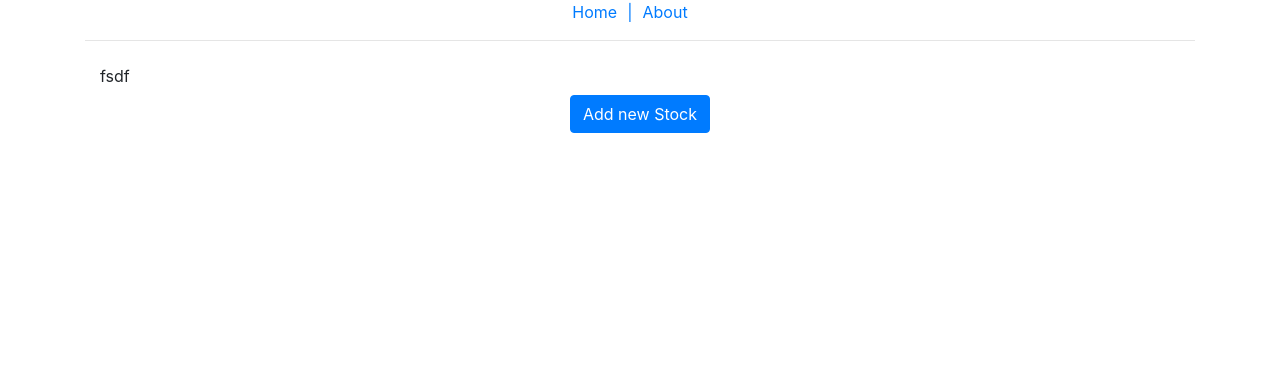
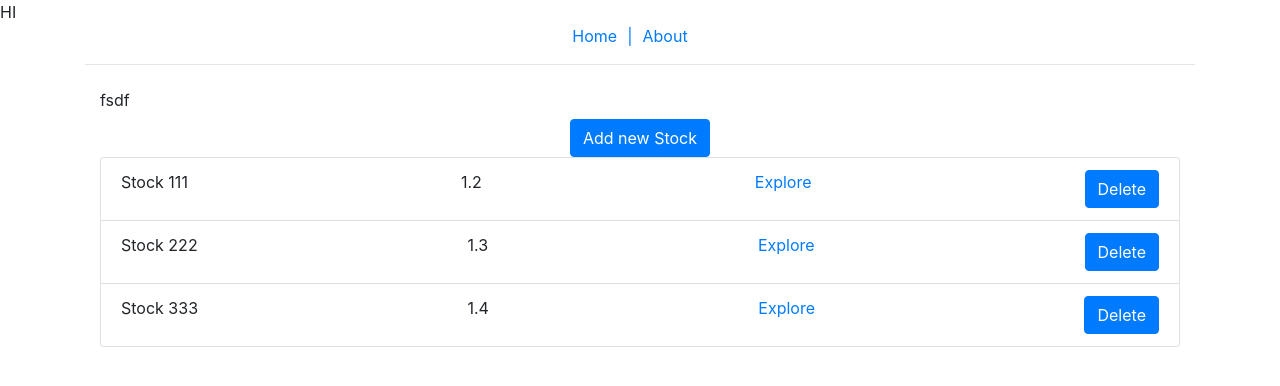
Before and after one commit to AmirSasson/my-react, a React (Create React App) app: page / in a window 1280 px wide. Shown: the top 386 px of the page. Built offline with nearby package versions, Linux system fonts and the light colour scheme.

Commit message:
add provider

```diff
--- a/src/App.tsx
+++ b/src/App.tsx
@@ -12,8 +12,9 @@ import "./App.scss";
 import logo from "./logo.svg";
 import { IStock, IStocksListModel } from "./models";
 import { StockExplorer } from "./StockExplorer";
-import { StocksListComponent } from "./StocksListComponent";
-import { IStockAddAction, stockStore } from "./stores/stock-store";
+import StocksListComponent from "./StocksListComponent";
+import { stockStore } from "./stores/stock-store";
+import TestComp from "./TestComp";
 import { uuidv4 } from "./utils";
 
 // tslint:disable:max-line-length
@@ -33,18 +34,19 @@ export class App extends React.Component<any, { stocks: IStock[] }> {
   //   });
   // }
 
-  public handleNewStock = async (s: IStock) => {
-    stockStore.dispatch({ data: s } as IStockAddAction);
-    // this.setState((prev: { stocks: IStock[] }) => {
-    //   return { stocks: [...prev.stocks, s] } as IStocksListModel;
-    // });
-  }
+  // public handleNewStock = async (s: IStock) => {
+  //   stockStore.dispatch({ data: s } as IStockAddAction);
+  //   // this.setState((prev: { stocks: IStock[] }) => {
+  //   //   return { stocks: [...prev.stocks, s] } as IStocksListModel;
+  //   // });
+  // }
 
   public render() {
     return (
       <div className="App" >
 
         <Provider store={stockStore} >
+          <TestComp></TestComp>
           <Router>
             <Container>
               <div className="top-menu">
@@ -55,7 +57,7 @@ export class App extends React.Component<any, { stocks: IStock[] }> {
 
               <Switch>
                 <Route exact path="/">
-                  <StocksListComponent handleNewStock={this.handleNewStock}></StocksListComponent>
+                  <StocksListComponent></StocksListComponent>
 
                 </Route>
                 <Route exact path="/about">
@@ -65,13 +67,14 @@ export class App extends React.Component<any, { stocks: IStock[] }> {
                 <Route path="/stock/:stockId" render={(props) =>
                   <>
                     <Button onClick={(e) => window.history.back()}>Back</Button>
-                    <StockExplorer {...props.match.params} stocks={this.state.stocks} />
+                    <StockExplorer {...props.match.params} />
                   </>} />
               </Switch>
             </Container>
           </Router>
+        </Provider>
 
-          {/* <header className="App-header">
+        {/* <header className="App-header">
           <img src={logo} className="App-logo" alt="logo" />
           <p>
             Edit <code>src/App.tsx</code> and save to reload.
@@ -85,7 +88,6 @@ export class App extends React.Component<any, { stocks: IStock[] }> {
             Learn React
           </a>
         </header> */}
-        </Provider>
       </div>
     );
   }
--- a/src/StockComponent.tsx
+++ b/src/StockComponent.tsx
@@ -5,6 +5,8 @@ import { Button } from "react-bootstrap";
 import { Link } from "react-router-dom";
 import { IStock } from "./models";
 import "./StockComponent.scss";
+import { StockAction, IStockAction, stockStore } from "./stores/stock-store";
+
 
 export class StockComponent extends Component<{ stock: IStock }> {
 
@@ -18,6 +20,7 @@ export class StockComponent extends Component<{ stock: IStock }> {
                 <div>{this.props.stock.name}</div>
                 <div>{this.props.stock.val}</div>
                 <Link to={`/stock/${this.props.stock.id}`}>Explore</Link>
+                <Button onClick={(e) => stockStore.dispatch({ data: this.props.stock, type: StockAction.Delete } as IStockAction)}>Delete</Button>
             </div>
 
         );
--- a/src/StockExplorer.tsx
+++ b/src/StockExplorer.tsx
@@ -6,6 +6,8 @@ import { RouteComponentProps } from "react-router";
 import { BrowserRouter as Router, useParams, withRouter } from "react-router-dom";
 import { IStock } from "./models";
 import "./StockComponent.scss";
+import { stockStore } from "./stores/stock-store";
+
 
 // interface IStockExplorerProps extends RouteComponentProps<{ stockId: string }> {
 //     stocks: any;
@@ -33,7 +35,7 @@ export class StockExplorer extends React.Component<{ stocks: IStock[], stockId:
 
     public render() {
         const id = this.props.stockId;
-        this.stock = this.props.stocks.find((s: IStock) => s.id === id)!;
+        this.stock = stockStore.getState().stocks.find((s: IStock) => s.id === id)!;
         return (
 
             <div className="stock-item">
--- a/src/StocksListComponent.tsx
+++ b/src/StocksListComponent.tsx
@@ -5,26 +5,26 @@ import { Button, Container, Form, ListGroup } from "react-bootstrap";
 import { connect, ConnectedComponent } from "react-redux";
 import { IStock, IStocksListModel } from "./models";
 import { StockComponent } from "./StockComponent";
-import { stockStore } from "./stores/stock-store";
+import { StockAction, IStockAction, stockStore } from "./stores/stock-store";
 import { uuidv4 } from "./utils";
 
-export class StocksListComponent extends Component<IStocksListModel, { stocks: any[], stockName: string }> {
-    constructor(props: IStocksListModel) {
+class StocksListComponent extends Component<any, any> {
+    constructor(props: any) {
         super(props);
-        this.state = { stockName: "fsdf", stocks: [] };
+        this.state = { stockName: "fsdf" };
         this.handleNewStockEvent = this.handleNewStockEvent.bind(this);
     }
-    public componentDidMount() {
-        console.log("stocks", stockStore.getState().stocks);
-        stockStore.subscribe(() => {
-            console.log("stocks", stockStore.getState().stocks);
-            this.setState({ stocks: stockStore.getState().stocks });
-        });
-    }
+    // public componentDidMount() {
+    //     console.log("stocks", stockStore.getState().stocks);
+    //     stockStore.subscribe(() => {
+    //         console.log("stocks", stockStore.getState().stocks);
+    //         this.setState({ stocksa: stockStore.getState().stocks });
+    //     });
+    // }
 
     public async handleNewStockEvent(event: any) {
         event.preventDefault();
-        await this.props.handleNewStock({ name: this.state.stockName, val: 1.1, id: uuidv4() });
+        stockStore.dispatch({ data: { name: this.state.stockName, val: 1.1, id: uuidv4() } as IStock, type: StockAction.Add } as IStockAction)
         this.setState({ stockName: "" });
     }
 
@@ -40,7 +40,7 @@ export class StocksListComponent extends Component<IStocksListModel, { stocks: a
                 {/* <FormText inputMode="search" onInput={(e) => this.state.}></FormText> */}
                 <Button disabled={!this.state.stockName} onClick={(e) => this.handleNewStockEvent(e)}>Add new Stock</Button>
                 <ListGroup>
-                    {this.state.stocks.map((s, i) => (
+                    {this.props.stocks.map((s: any, i: any) => (
                         <ListGroup.Item key={i} >
                             <StockComponent stock={s} ></StockComponent>
                         </ListGroup.Item>
@@ -51,4 +51,13 @@ export class StocksListComponent extends Component<IStocksListModel, { stocks: a
     }
 
 }
-// export default connect()(StocksListComponent);
+
+function mapStateToProps(state: any): any {
+    return { stocks: state.stocks }
+}
+
+// function mapDispatchToProps(dispatch: Dispatch<any>): any {
+//     return bindActionCreators({ someAction: actionCreators.someAction }, dispatch)
+// }
+
+export default connect(mapStateToProps)(StocksListComponent);
--- /dev/null
+++ b/src/TestComp.tsx
@@ -0,0 +1,17 @@
+
+import React from "react";
+import { connect } from "react-redux";
+
+
+// interface IStockExplorerProps extends RouteComponentProps<{ stockId: string }> {
+
+class TestComp extends React.Component {
+    public render() {
+        return <div className="stock-item">
+            HI
+            </div>
+
+    }
+}
+
+export default connect()(TestComp);
--- a/src/stores/stock-store.ts
+++ b/src/stores/stock-store.ts
@@ -5,6 +5,7 @@ import { uuidv4 } from "../utils";
 
 export enum StockAction {
     Add,
+    Delete
 }
 
 const INITIAL_STATE: { stocks: IStock[] } = {
@@ -15,16 +16,19 @@ const INITIAL_STATE: { stocks: IStock[] } = {
     ],
 };
 
-export interface IStockAddAction extends Action<StockAction> {
+export interface IStockAction extends Action<StockAction> {
+    type: StockAction;
     data: IStock;
 }
 
-export const stockStore: Store<{ stocks: IStock[] }, IStockAddAction> = createStore<{ stocks: IStock[] }, IStockAddAction, any, any>(
+export const stockStore: Store<{ stocks: IStock[] }, Action<StockAction>> = createStore<{ stocks: IStock[] }, Action<StockAction>, any, any>(
     (state, action) => {
         if (action.type === StockAction.Add) {
-            return { stocks: [...(state?.stocks || []), action.data] };
+            return { stocks: [...(state?.stocks || []), (action as IStockAction).data] };
+        }
+        else if (action.type === StockAction.Delete) {
+            return { stocks: (state?.stocks || []).filter(s => s.id !== (action as IStockAction).data.id) };
         }
         return INITIAL_STATE;
-    },
-    INITIAL_STATE,
+    }, INITIAL_STATE
 );
```
